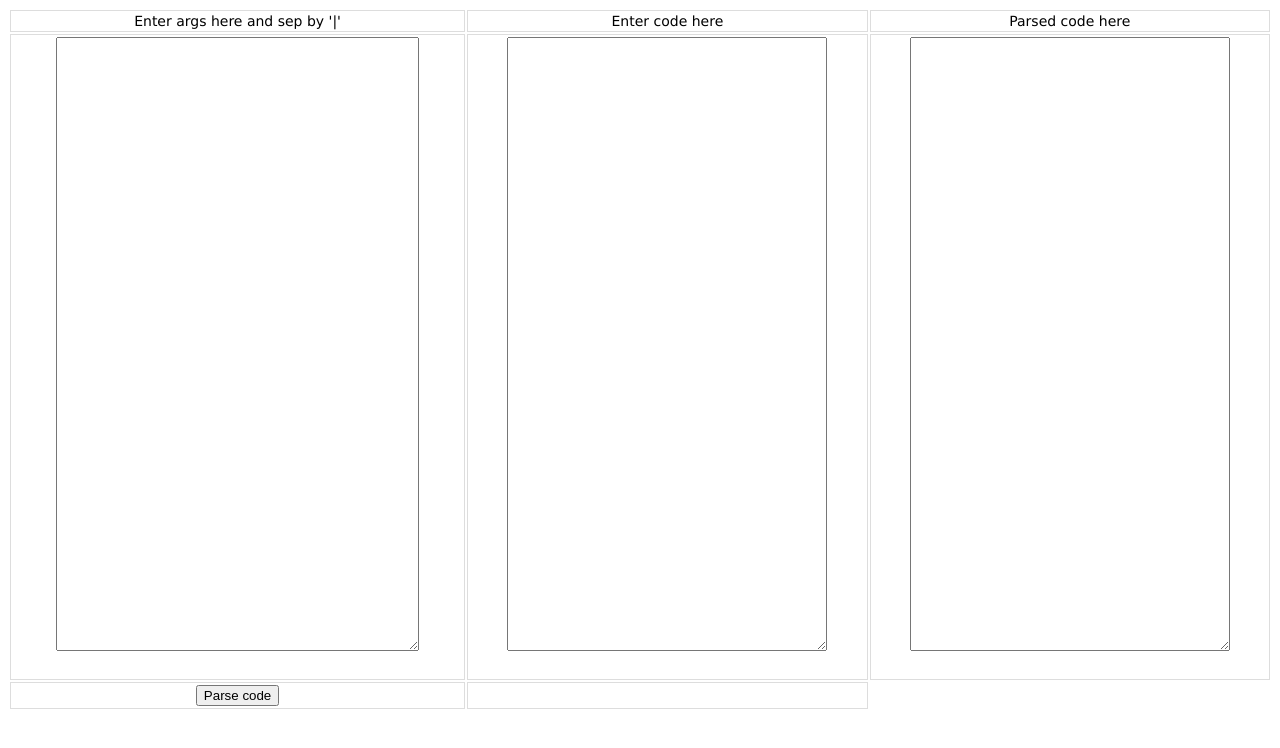
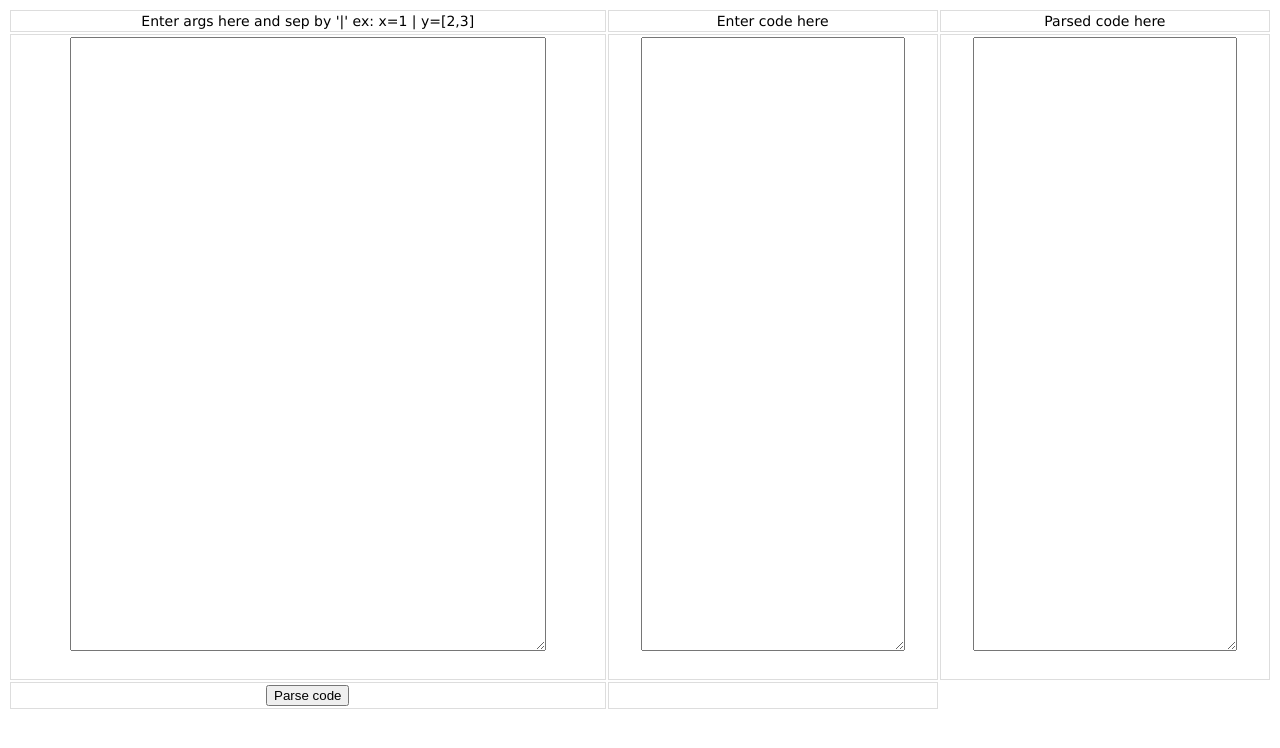
Before and after one commit to YR23/YR23-sqe-workshop-2018-exercise-2, a website built with webpack: page index.html in a window 1280 px wide. Built offline with nearby package versions, Linux system fonts and the light colour scheme.

Commit message:
Update index.html

```diff
--- a/index.html
+++ b/index.html
@@ -41,7 +41,7 @@
             <tr>
                 <td>
                     <div>
-                        <label>Enter args here and sep by '|'</label>
+                        <label> Enter args here and sep by '|' ex: x=1 | y=[2,3] </label>
                     </div>
                 </td>
                 <td>
```
